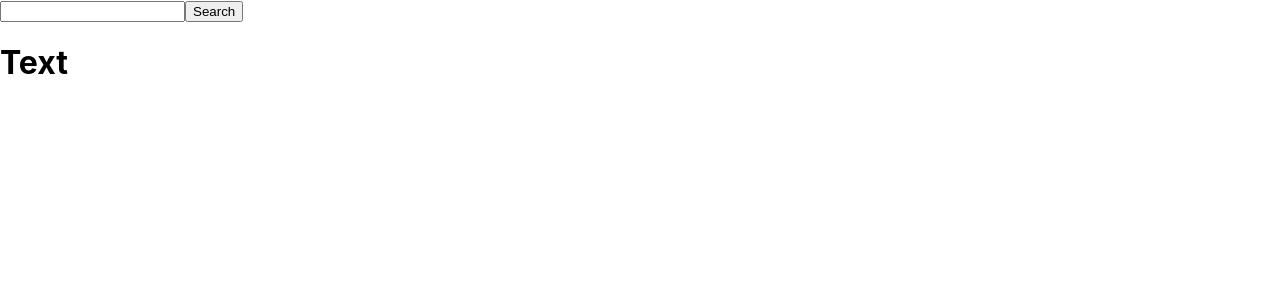
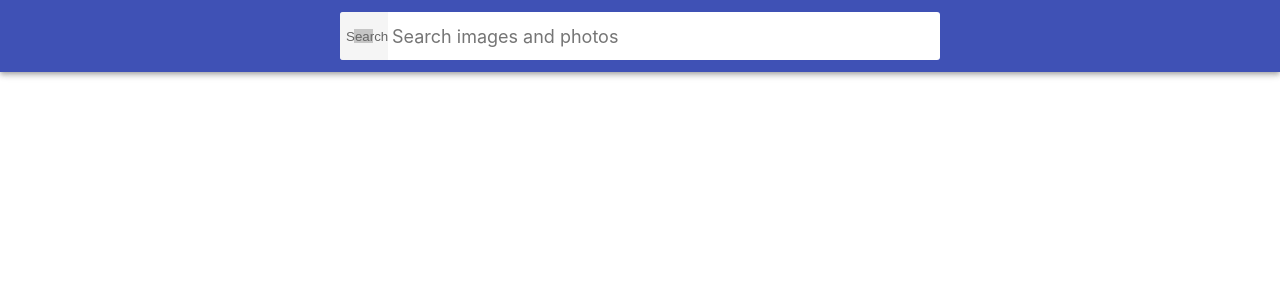
Before and after one commit to StoliarskyiKostiantyn/goit-react-hw-03-image-finder, a React (Create React App) app: page / in a window 1280 px wide. Shown: the top 300 px of the page. Built offline with nearby package versions, Linux system fonts and the light colour scheme; grey boxes are pictures that could not be loaded.

Commit message:
Adding components

```diff
--- a/src/App.css
+++ b/src/App.css
@@ -1,38 +1,34 @@
-.App {
-  text-align: center;
+html {
+  box-sizing: border-box;
+  width: 100vw;
+  overflow-x: hidden;
 }
 
-.App-logo {
-  height: 40vmin;
-  pointer-events: none;
+*,
+*::before,
+*::after {
+  box-sizing: inherit;
 }
 
-@media (prefers-reduced-motion: no-preference) {
-  .App-logo {
-    animation: App-logo-spin infinite 20s linear;
-  }
+body {
+  margin: 0;
+  font-family: -apple-system, BlinkMacSystemFont, 'Segoe UI',
+    Roboto, Oxygen-Sans, Ubuntu, Cantarell, 'Helvetica Neue',
+    sans-serif;
+  color: #212121;
+  background-color: #fff;
+  -webkit-font-smoothing: antialiased;
+  -moz-osx-font-smoothing: grayscale;
 }
 
-.App-header {
-  background-color: #282c34;
-  min-height: 100vh;
-  display: flex;
-  flex-direction: column;
-  align-items: center;
-  justify-content: center;
-  font-size: calc(10px + 2vmin);
-  color: white;
+img {
+  display: block;
+  max-width: 100%;
+  height: auto;
 }
-
-.App-link {
-  color: #61dafb;
+.App {
+  display: grid;
+  grid-template-columns: 1fr;
+  grid-gap: 16px;
+  padding-bottom: 24px;
 }
-
-@keyframes App-logo-spin {
-  from {
-    transform: rotate(0deg);
-  }
-  to {
-    transform: rotate(360deg);
-  }
-}
--- a/src/App.js
+++ b/src/App.js
@@ -15,17 +15,9 @@ export default class App extends Component {
     return (
       <>
         <Searchbar
-          onSubmit={
-            this
-              .handleForSubmit
-          }
+          onSubmit={this.handleForSubmit}
         ></Searchbar>
-        {/* <ImageGallery></ImageGallery> */}
-        <ImageGalleryItem
-          text={
-            this.state.text
-          }
-        ></ImageGalleryItem>
+        <ImageGallery text={this.state.text}></ImageGallery>
       </>
     );
   }
--- a/src/Components/ImageGallery/ImageGallery.js
+++ b/src/Components/ImageGallery/ImageGallery.js
@@ -1,10 +1,30 @@
 import { Component } from 'react';
+import ImageGalleryItem from '../ImageGalleryItem/ImageGalleryItem';
 export default class ImageGallery extends Component {
+  state = { text: [] };
+  componentDidUpdate(prevProps, prevState) {
+    if (prevProps.text !== this.props.text) {
+      fetch(`https://pixabay.com/api/?q=${this.props.text}&page=1&key=21885958-186cb9f8de90f78c5ca194f62&image_type=photo&orientation=horizontal&per_page=12
+`)
+        .then(res => res.json())
+        .then(data => {
+          return this.setState({
+            text: [...data.hits],
+          });
+        });
+    }
+  }
   render() {
-    return (
-      <>
-        <div></div>
-      </>
-    );
+    return this.state.text.map(item => {
+      const { id, webformatURL, largeImageURL } = item;
+
+      return (
+        <ImageGalleryItem
+          id={id}
+          webformatURL={webformatURL}
+          largeImageURL={largeImageURL}
+        ></ImageGalleryItem>
+      );
+    });
   }
 }
--- a/src/Components/ImageGalleryItem/ImageGalleryItem.js
+++ b/src/Components/ImageGalleryItem/ImageGalleryItem.js
@@ -1,42 +1,13 @@
 import { Component } from 'react';
 export default class ImageGalleryItem extends Component {
-  componentDidUpdate(
-    prevProps,
-    prevState,
-  ) {
-    if (
-      prevProps.text !==
-      this.props.text
-    ) {
-      console.log(
-        'Text changed',
-      );
-      console.log(
-        'prevProps:',
-        prevProps.text,
-      );
-      console.log(
-        'this.props.text',
-        this.props.text,
-      );
-      fetch(`https://pixabay.com/api/?q=${this.props.text}&page=1&key=21885958-186cb9f8de90f78c5ca194f62&image_type=photo&orientation=horizontal&per_page=12
-`)
-        .then(res =>
-          res.json(),
-        )
-        .then(console.log);
-    }
-  }
   render() {
     return (
-      <>
-        <div>
-          <h1>Text</h1>
-          <p>
-            {this.props.text}
-          </p>
-        </div>
-      </>
+      <li key={this.props.id}>
+        <img
+          src={this.props.webformatURL}
+          data-big_image={this.props.largeImageURL}
+        />
+      </li>
     );
   }
 }
--- a/src/Components/Searchbar/Searchbar.js
+++ b/src/Components/Searchbar/Searchbar.js
@@ -1,32 +1,52 @@
-import React, { Component } from "react";
+import React, { Component } from 'react';
+import s from './Searchbar.module.css';
 export default class Searchbar extends Component {
   state = {
-    text: "",
+    text: '',
   };
-  handleTextChange = (e) => {
-    this.setState({ text: e.currentTarget.value.toLowerCase() });
+  handleTextChange = e => {
+    this.setState({
+      text: e.currentTarget.value.toLowerCase(),
+    });
   };
-  handleSubmit = (e) => {
+  handleSubmit = e => {
     e.preventDefault();
-    if (this.state.text.trim() === "") {
-      alert("NAME MTHF");
+    if (this.state.text.trim() === '') {
+      alert('NAME MTHF');
       return;
     }
     this.props.onSubmit(this.state.text);
-    this.setState({ text: "" });
+    this.setState({ text: '' });
   };
   render() {
     return (
       <>
-        <form onSubmit={this.handleSubmit}>
+        <header className={s.Searchbar}>
+          <form
+            className={s.SearchForm}
+            onSubmit={this.handleSubmit}
+          >
+            <button
+              type="submit"
+              className={s.SearchForm_button}
+            >
+              <span className={s.SearchForm_button_label}>
+                Search
+              </span>
+            </button>
+
             <input
+              className={s.SearchForm_input}
               type="text"
+              autocomplete="off"
+              autofocus
+              placeholder="Search images and photos"
               name="picName"
               value={this.state.text}
               onChange={this.handleTextChange}
-          ></input>
-          <button type="submit">Search</button>
+            />
           </form>
+        </header>
       </>
     );
   }
--- a/src/Components/Searchbar/Searchbar.module.css
+++ b/src/Components/Searchbar/Searchbar.module.css
@@ -0,0 +1,172 @@
+.Searchbar {
+  top: 0;
+  left: 0;
+  position: sticky;
+  z-index: 1100;
+  display: flex;
+  justify-content: center;
+  align-items: center;
+  min-height: 64px;
+  padding-right: 24px;
+  padding-left: 24px;
+  padding-top: 12px;
+  padding-bottom: 12px;
+  color: #fff;
+  background-color: #3f51b5;
+  box-shadow: 0px 2px 4px -1px rgba(0, 0, 0, 0.2),
+    0px 4px 5px 0px rgba(0, 0, 0, 0.14),
+    0px 1px 10px 0px rgba(0, 0, 0, 0.12);
+}
+
+/*
+ * Стили компонента SearchForm
+ */
+.SearchForm {
+  display: flex;
+  align-items: center;
+  width: 100%;
+  max-width: 600px;
+  background-color: #fff;
+  border-radius: 3px;
+  overflow: hidden;
+}
+
+.SearchForm_button {
+  display: inline-block;
+  width: 48px;
+  height: 48px;
+  border: 0;
+  background-image: url('https://image.flaticon.com/icons/svg/149/149852.svg');
+  background-size: 40%;
+  background-repeat: no-repeat;
+  background-position: center;
+  opacity: 0.6;
+  transition: opacity 250ms cubic-bezier(0.4, 0, 0.2, 1);
+  cursor: pointer;
+  outline: none;
+}
+
+.SearchForm_button:hover {
+  opacity: 1;
+}
+
+.SearchForm_button-label {
+  position: absolute;
+  width: 1px;
+  height: 1px;
+  padding: 0;
+  overflow: hidden;
+  clip: rect(0, 0, 0, 0);
+  white-space: nowrap;
+  clip-path: inset(50%);
+  border: 0;
+}
+
+.SearchForm_input {
+  display: inline-block;
+  width: 100%;
+  font: inherit;
+  font-size: 20px;
+  border: none;
+  outline: none;
+  padding-left: 4px;
+  padding-right: 4px;
+}
+
+.SearchForm_input::placeholder {
+  font: inherit;
+  font-size: 18px;
+}
+
+/*
+ * Стили компонента ImageGallery
+ */
+.ImageGallery {
+  display: grid;
+  max-width: calc(100vw - 48px);
+  grid-template-columns: repeat(
+    auto-fill,
+    minmax(320px, 1fr)
+  );
+  grid-gap: 16px;
+  margin-top: 0;
+  margin-bottom: 0;
+  padding: 0;
+  list-style: none;
+  margin-left: auto;
+  margin-right: auto;
+}
+
+/*
+ * Стили компонента ImageGalleryItem
+ */
+.ImageGalleryItem {
+  border-radius: 2px;
+  box-shadow: 0px 1px 3px 0px rgba(0, 0, 0, 0.2),
+    0px 1px 1px 0px rgba(0, 0, 0, 0.14),
+    0px 2px 1px -1px rgba(0, 0, 0, 0.12);
+}
+
+.ImageGalleryItem-image {
+  width: 100%;
+  height: 260px;
+  object-fit: cover;
+  transition: transform 250ms cubic-bezier(0.4, 0, 0.2, 1);
+}
+
+.ImageGalleryItem-image:hover {
+  transform: scale(1.03);
+  cursor: zoom-in;
+}
+
+/*
+ * Стили компонента Modal
+ */
+
+.Overlay {
+  position: fixed;
+  top: 0;
+  left: 0;
+  width: 100vw;
+  height: 100vh;
+  display: flex;
+  justify-content: center;
+  align-items: center;
+  background-color: rgba(0, 0, 0, 0.8);
+  z-index: 1200;
+}
+
+.Modal {
+  max-width: calc(100vw - 48px);
+  max-height: calc(100vh - 24px);
+}
+
+/*
+* Стили компонента Buton (Load more)
+*/
+.Button {
+  padding: 8px 16px;
+  border-radius: 2px;
+  background-color: #3f51b5;
+  transition: all 250ms cubic-bezier(0.4, 0, 0.2, 1);
+  text-align: center;
+  display: inline-block;
+  color: #fff;
+  border: 0;
+  text-decoration: none;
+  cursor: pointer;
+  font-family: inherit;
+  font-size: 18px;
+  line-height: 24px;
+  font-style: normal;
+  font-weight: 500;
+  min-width: 180px;
+  box-shadow: 0px 3px 1px -2px rgba(0, 0, 0, 0.2),
+    0px 2px 2px 0px rgba(0, 0, 0, 0.14),
+    0px 1px 5px 0px rgba(0, 0, 0, 0.12);
+}
+
+.Button:hover,
+.Button:focus {
+  background-color: #303f9f;
+}
```
Also changed, not shown: .prettierrc.json. Lines whose indentation alone changed are shown as unchanged.
